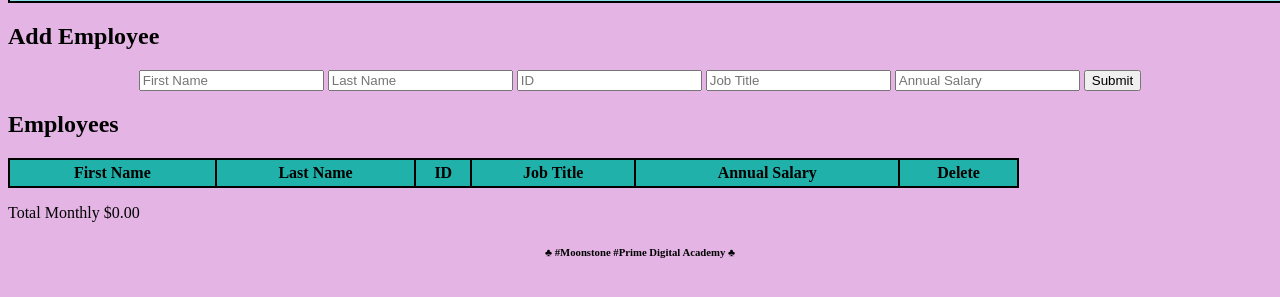
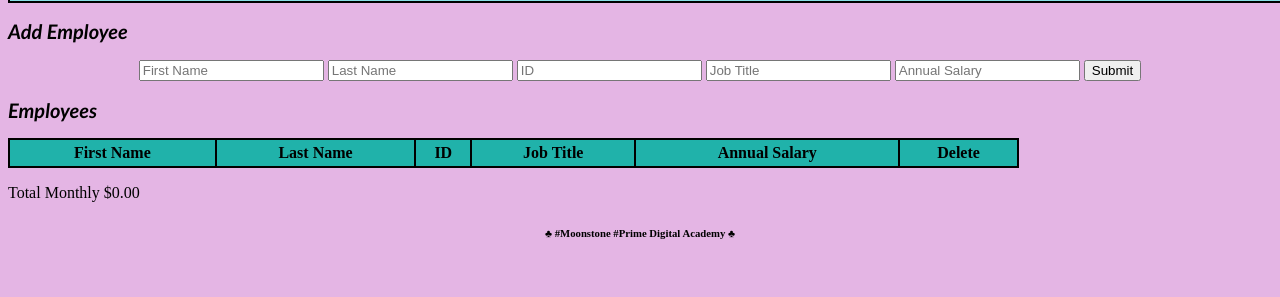
Before and after one commit to BrianWerner-43/weekend-salary-calculator, a website: page index.html in a window 1280 px wide. Shown: the part 95-392 px from the top of the page. Drawn offline with Linux system fonts and the light colour scheme.

Commit message:
Changed the font on the h1 and h2 tags

```diff
--- a/index.html
+++ b/index.html
@@ -65,7 +65,7 @@
    </table>
   </main>
   <footer id="total">
-    <p>Total Monthly $0.00<span></span></p>
+    <p>Total Monthly <span>$0.00</span></p>
     <h6 class="h6">&clubs; #Moonstone #Prime Digital Academy &clubs;</h6>
   </footer>
 </body>
--- a/style.css
+++ b/style.css
@@ -3,8 +3,15 @@
     border: double 5px black;
     width: 100%;
     background: linear-gradient(#87e3e6, #d174e3);
+    font-family: 'Times New Roman', Times, serif;
     text-align: center;
     color: rgb(15, 118, 15);
+}
+
+h2 {
+    font-family: 'Gill Sans', 'Gill Sans MT', Calibri, 'Trebuchet MS', sans-serif;
+    font-size: 20px;
+    font-style: oblique;
 }
 
 .inputs {
```
Also changed, not shown: script.js (+1 -9 lines).
